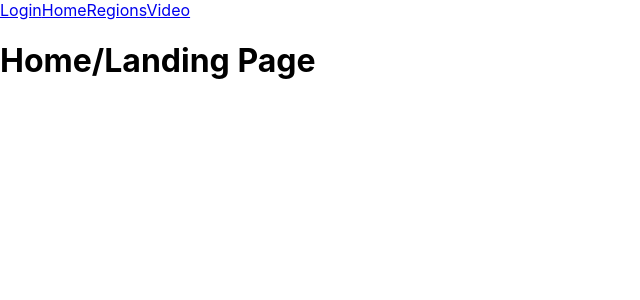
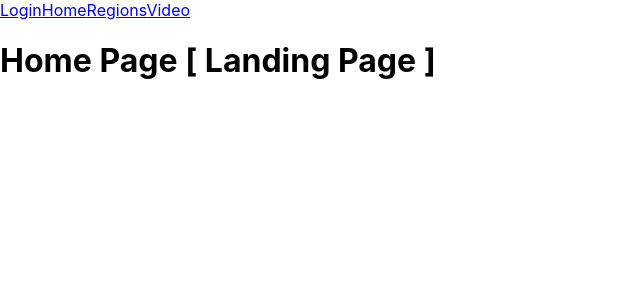
Before and after one commit to glangston83/SLU_TWA, a React (Create React App) app: page /home in a window 1280 px wide. Shown: the top 300 px of the page, without its empty margins (0-640 px from the left). Built offline with nearby package versions, Linux system fonts and the light colour scheme.

Commit message:
minor edits

```diff
--- a/src/pages/Home.js
+++ b/src/pages/Home.js
@@ -1,3 +1,3 @@
 export default function Home() {
-  return <h1>Home/Landing Page</h1>;
+  return <h1>Home Page  [ Landing Page ]</h1>;
 }
```
